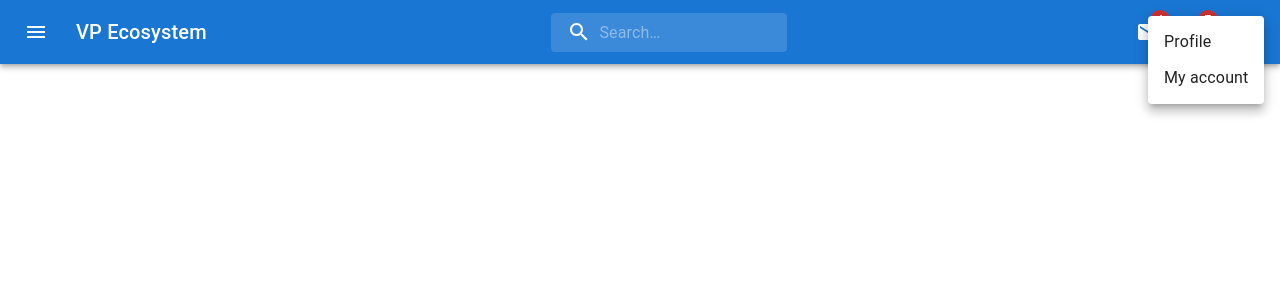
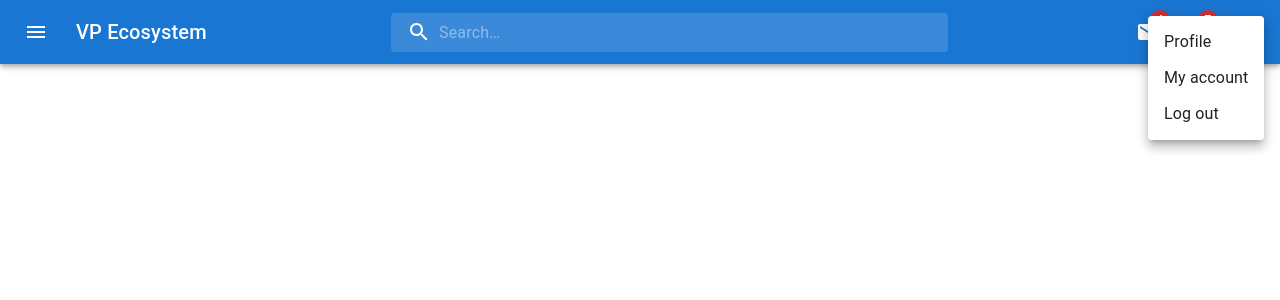
Before and after one commit to GodDmitrii/VP_Ecosystem, a React app: page / in a window 1280 px wide. Both pictures are taken after a click on the button 1244 px from the left and 32 px from the top of the page. Shown: the top 300 px of the page. Built offline with nearby package versions, Linux system fonts and the light colour scheme.

Commit message:
Added some code changes + mui/styles package

```diff
--- a/package.json
+++ b/package.json
@@ -15,6 +15,7 @@
     "@emotion/styled": "^11.6.0",
     "@mui/icons-material": "^5.2.4",
     "@mui/material": "^5.2.3",
+    "@mui/styles": "^5.2.3",
     "react": "^17.0.2",
     "react-dom": "^17.0.2",
     "yup": "^0.32.11"
--- a/src/components/Header/header.tsx
+++ b/src/components/Header/header.tsx
@@ -101,6 +101,7 @@ const Header: React.FC = () => {
     >
       <MenuItem onClick={handleMenuClose}>Profile</MenuItem>
       <MenuItem onClick={handleMenuClose}>My account</MenuItem>
+      <MenuItem onClick={handleMenuClose}>Log out</MenuItem>
     </Menu>
   );
 
@@ -177,7 +178,7 @@ const Header: React.FC = () => {
           >
             VP Ecosystem
           </Typography>
-          <Search>
+          <Search sx={{ flexGrow: 2 }}>
             <SearchIconWrapper>
               <SearchIcon />
             </SearchIconWrapper>
```
Also changed, not shown: 1 other file (tests, documents, lock files or other folders).
